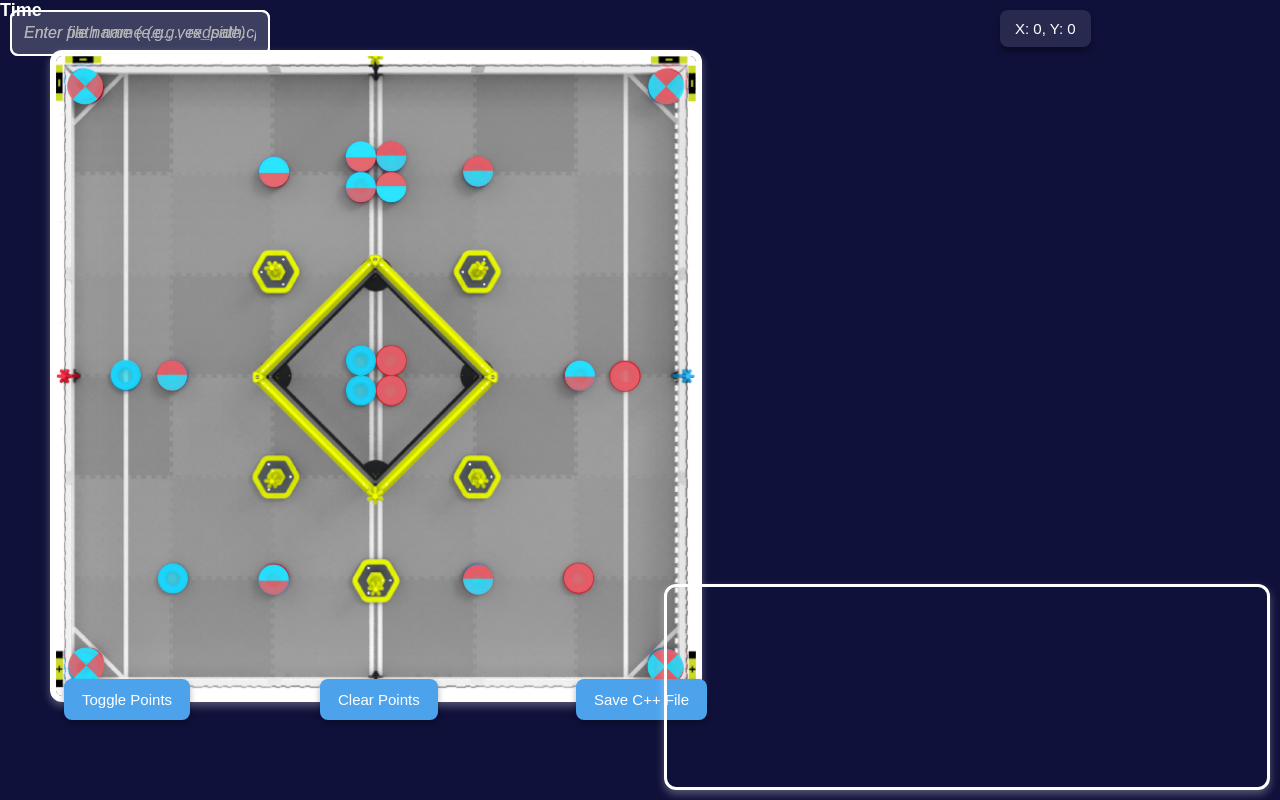
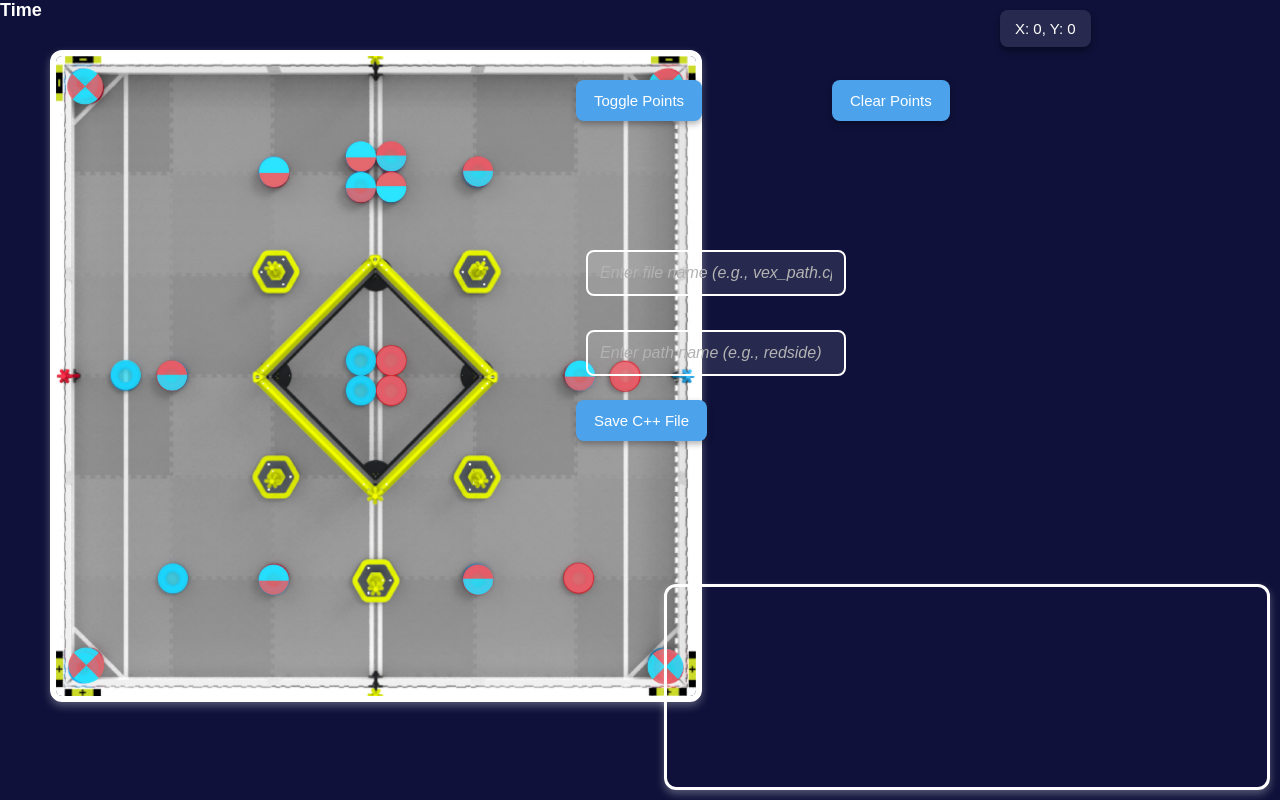
Before and after one commit to ragerbyt/vexpathgen, a website built with Vite: page index.html in a window 1280 px wide. Built offline with nearby package versions, Linux system fonts and the light colour scheme.

Commit message:
ui (im joshua luiuing cause no pc

```diff
--- a/src/css/styles.css
+++ b/src/css/styles.css
@@ -97,20 +97,34 @@ input[type="text"]::placeholder {
 /* Positioning for the Toggle Points Button */
 #togglePoints {
   position: absolute;
-  left: 5%; /* 5% from the left */
-  bottom: 10%; /* 10% from the bottom */
+  left: 45%; /* 5% from the left */
+  top: 10%; /* 10% from the bottom */
 }
 
 /* Positioning for the Clear Points Button */
 #clear {
   position: absolute;
-  left: 25%; /* 25% from the left */
-  bottom: 10%; /* 10% from the bottom */
+  left: 65%; /* 25% from the left */
+  top: 10%; /* 10% from the bottom */
 }
 
 /* Positioning for the Save C++ File Button */
 #saveCpp {
   position: absolute;
   left: 45%; /* 45% from the left */
-  bottom: 10%; /* 10% from the bottom */
+  top: 50%; /* 10% from the bottom */
 }
+
+/* Positioning for the File Name Input Field */
+#fileNameInput {
+  position: absolute;
+  left: 45%; /* 45% from the left */
+  top: 30%; /* 10% from the bottom */
+}
+
+/* Positioning for the Path Name Input Field */
+#pathNameInput {
+  position: absolute;
+  left: 45%; /* 45% from the left */
+  top: 40%; /* 10% from the bottom */
+}
```
